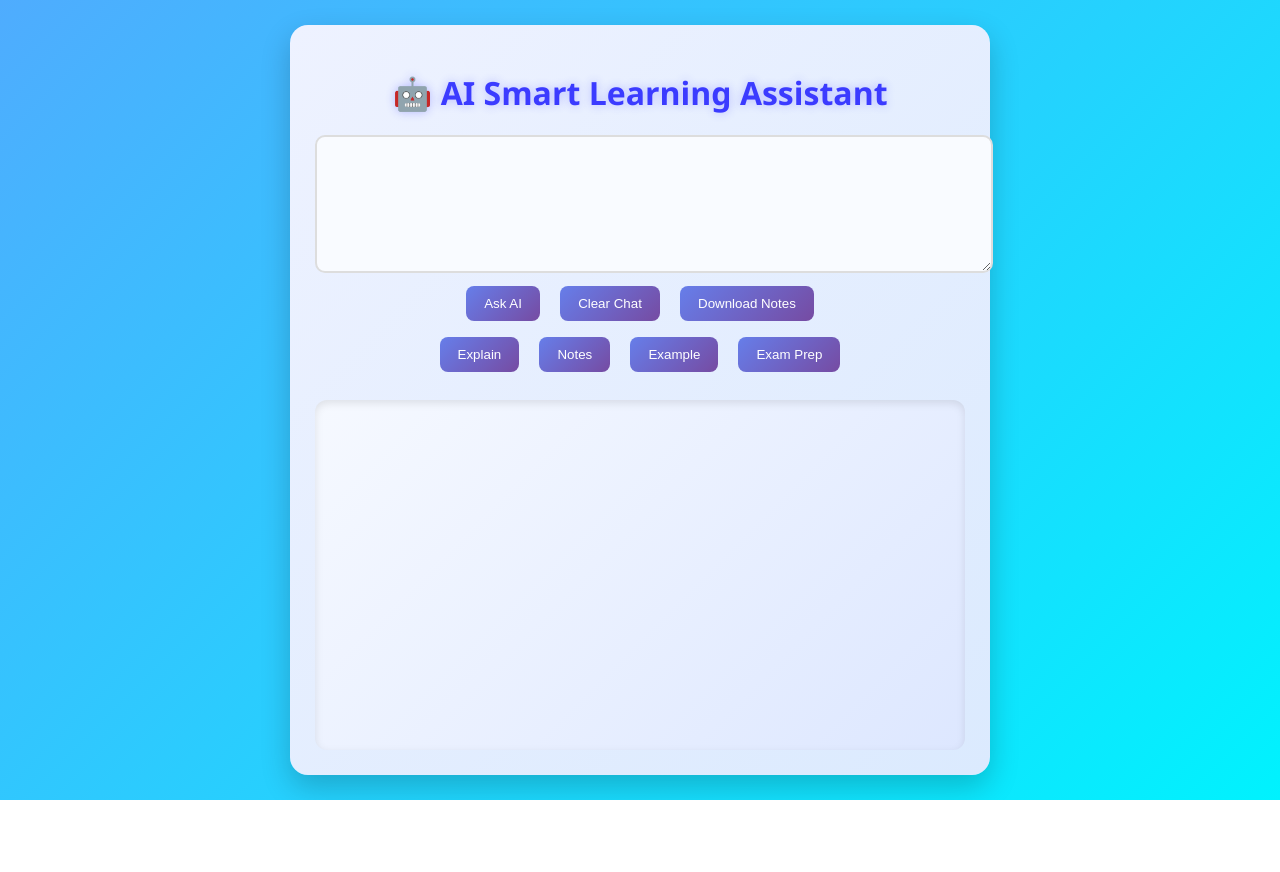
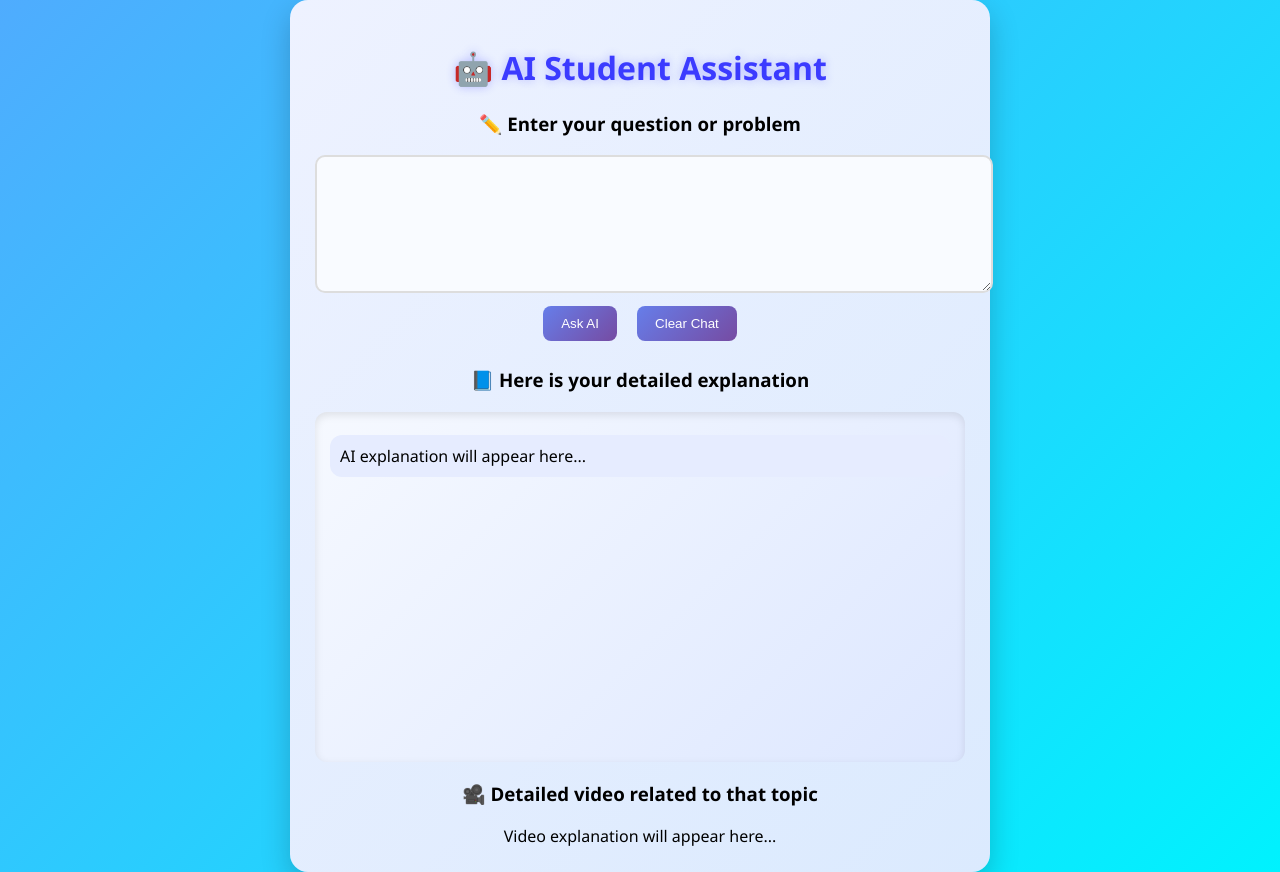
Before and after one commit to meghanakallanti169/AI-Student-Assistant, a website: page public/index.html in a window 1280 px wide. Before the commit the page ends 800 px from the top, so only its background shows below. Drawn offline with Linux system fonts and the light colour scheme.

Commit message:
Update index.html
The index.html file defines the main user interface of the AI Student Assistant, providing a structured and interactive environment for students to ask academic questions and receive AI-powered learning support. The webpage is designed to guide users through a clear learning workflow consisting of question input, detailed explanation output, and multimedia learning resources.

The interface begins with an input section where students can enter their questions or problems using a text area field. This section acts as the primary interaction point between the user and the AI assistant, enabling students to request explanations on various academic topics.

Below the input area, a dedicated explanation section dynamically displays AI-generated responses. This area presents detailed conceptual explanations returned from the backend AI system, helping students understand topics in a structured and readable format.

Additionally, the interface includes a video learning section that automatically embeds related educational videos based on the user’s query. This feature enhances understanding by combining textual explanations with visual learning resources, supporting different learning styles.

The HTML structure organizes these components into clearly separated sections, improving usability and readability while enabling seamless integration with CSS for styling and JavaScript for dynamic functionality. Overall, the index.html file acts as the foundational layout that connects user interaction, AI processing, and multimedia educational support within the application.

```diff
--- a/public/index.html
+++ b/public/index.html
@@ -4,55 +4,57 @@
 <meta charset="UTF-8">
 <meta name="viewport" content="width=device-width, initial-scale=1.0">
 
-<title>AI Smart Learning Assistant</title>
+<title>AI Student Assistant</title>
 
 <link rel="stylesheet" href="style.css">
-
 </head>
 
 <body>
 
 <div class="container">
 
-    <h1>🤖 AI Smart Learning Assistant</h1>
+    <h1>🤖 AI Student Assistant</h1>
 
     <!-- Question Input -->
-    <textarea
-        id="question"
-        placeholder="Ask any topic for better understanding...">
-    </textarea>
+    <div class="input-section">
 
-    <!-- Main Buttons -->
-    <div class="buttons">
+        <h3>✏️ Enter your question or problem</h3>
+
+        <textarea
+            id="question"
+            placeholder="Example: Explain Binary Search with example">
+        </textarea>
+
+        <br>
+
         <button onclick="askAI()">Ask AI</button>
         <button onclick="clearChat()">Clear Chat</button>
-        <button onclick="downloadNotes()">Download Notes</button>
+
     </div>
 
-    <!-- Learning Helper Buttons -->
-    <div class="learning-tools">
-        <button onclick="quickPrompt('Explain simply')">
-            Explain
-        </button>
+    <!-- Explanation Section -->
+    <div class="solution-section">
 
-        <button onclick="quickPrompt('Give short notes')">
-            Notes
-        </button>
+        <h3>📘 Here is your detailed explanation</h3>
 
-        <button onclick="quickPrompt('Give real life example')">
-            Example
-        </button>
+        <div id="chatBox">
+            <div class="ai">
+                AI explanation will appear here...
+            </div>
+        </div>
 
-        <button onclick="quickPrompt('Important exam points')">
-            Exam Prep
-        </button>
     </div>
 
-    <!-- Loading Message -->
-    <div id="loading"></div>
+    <!-- Video Section -->
+    <div class="video-section">
 
-    <!-- Chat Output -->
-    <div id="chatBox"></div>
+        <h3>🎥 Detailed video related to that topic</h3>
+
+        <div id="videoBox">
+            Video explanation will appear here...
+        </div>
+
+    </div>
 
 </div>
 
```
